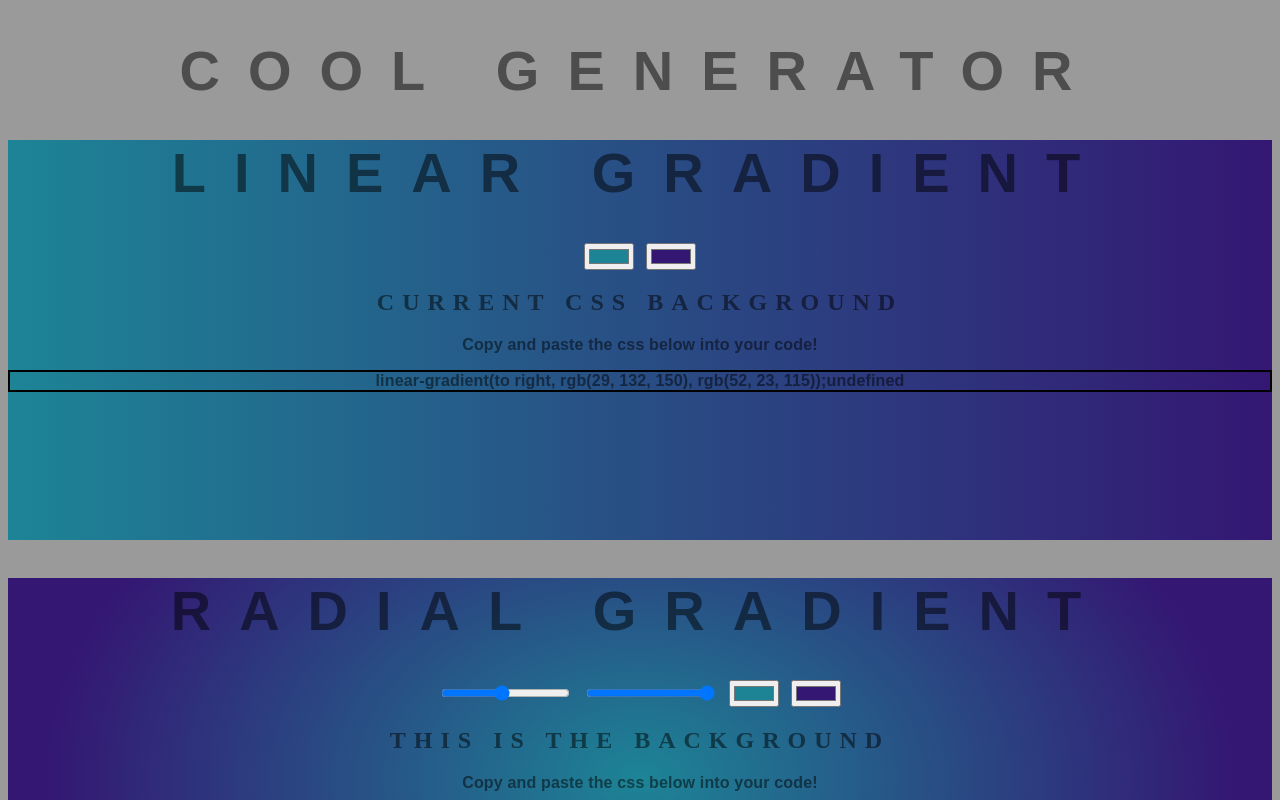
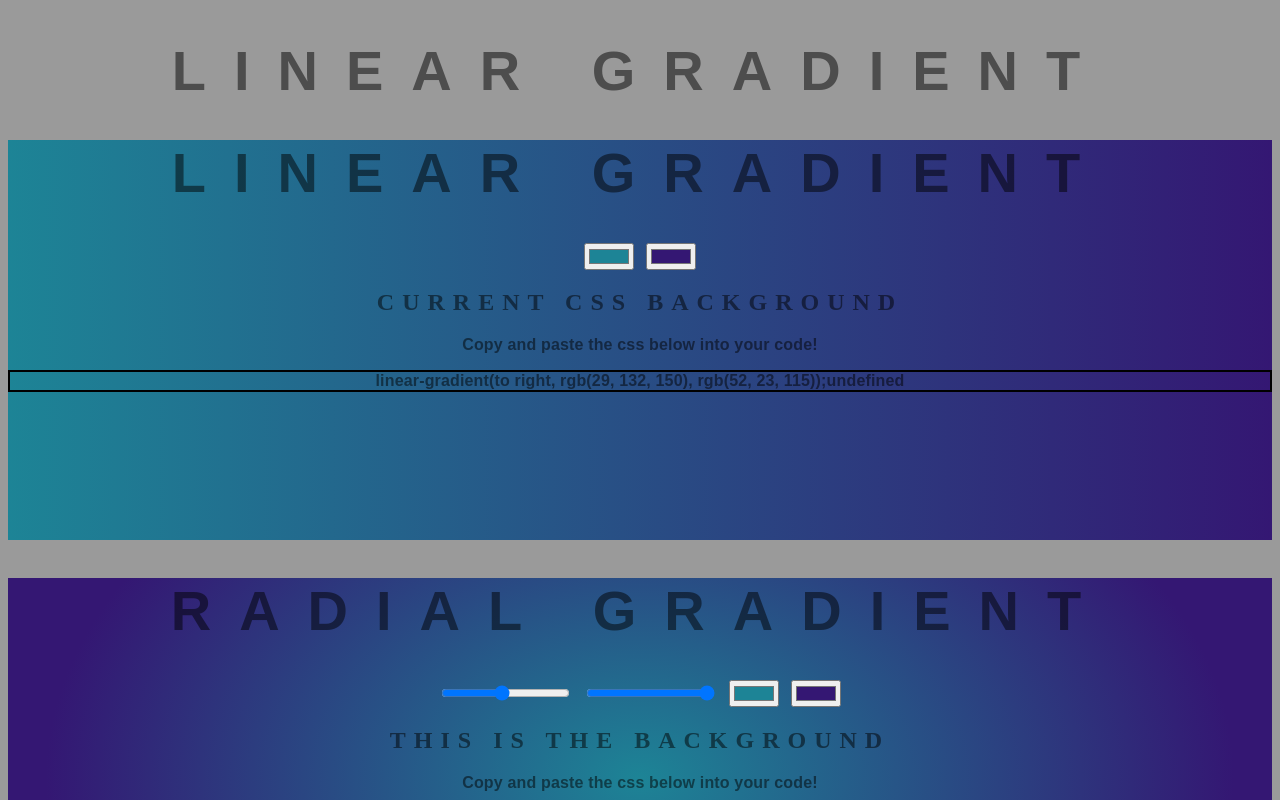
Before and after one commit to gogpaulie/background-generator, a plain HTML site: page index.html in a window 1280 px wide. Shown: the top 800 px of the page. Drawn offline with Linux system fonts and the light colour scheme.

Commit message:
changing to consistant title

```diff
--- a/index.html
+++ b/index.html
@@ -5,7 +5,7 @@
 	<link rel="stylesheet" type="text/css" href="style.css">
 </head>
 <body>
-	<h1>COOL Generator</h1>
+	<h1>Linear Gradient</h1>
 	<div class="box" id="gradient">
 		<h1>Linear Gradient</h1>
 		<input class="color1" type="color" name="color1" value="#1d8496">
```
